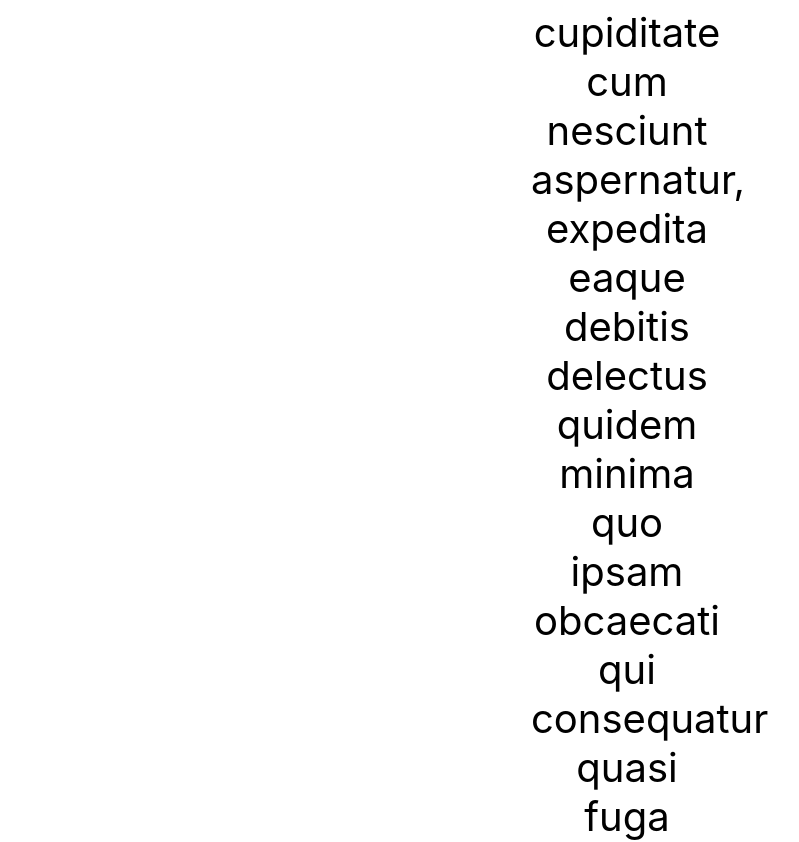
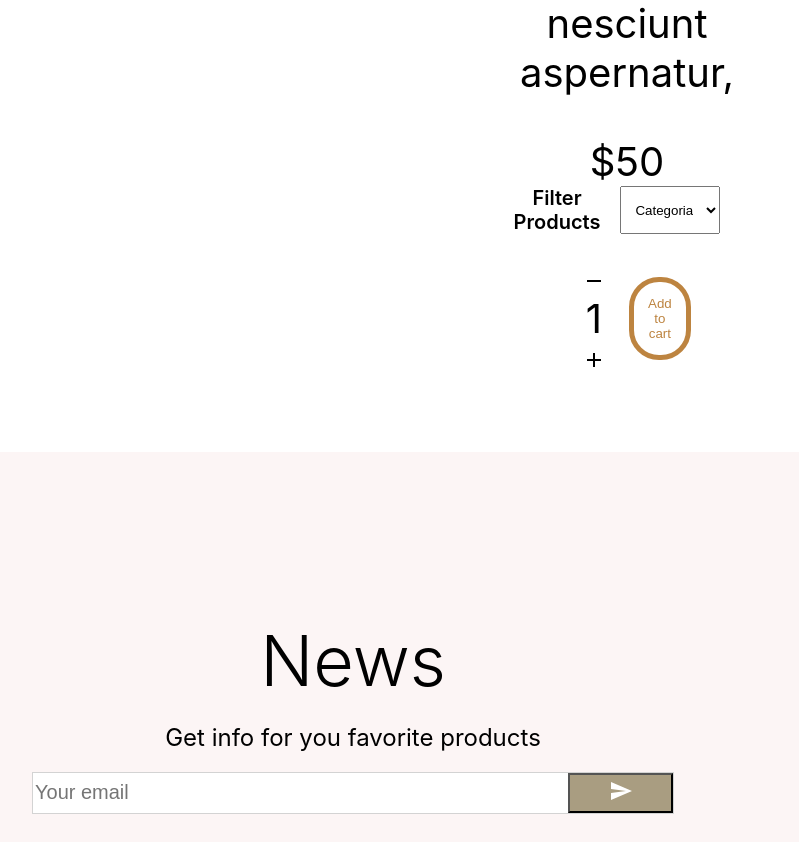
Before and after one commit to barbaroreyes/e-comerce-jew, a React (Create React App) app: page /product in a window 1280 px wide. Shown: the part 1121-1963 px from the top of the page, without its empty margins (287-1086 px from the left). Built offline with nearby package versions, Linux system fonts and the light colour scheme; no server answers; what aws-amplify would draw is missing.

Commit message:
update-single-page-product

```diff
--- a/src/pages/Product.js
+++ b/src/pages/Product.js
@@ -3,7 +3,7 @@ import NavBar from '../Compo/NavBar'
 import Anouncement from '../Compo/Anouncement';
 import Footer from '../Compo/Footer';
 import NewLetter from '../Compo/NewLetter';
-
+import {Remove,Add} from '@material-ui/icons';
 
 const Container = styled.div`
 
@@ -24,6 +24,10 @@ display:flex;
 justify-content: center;
 `
 const InfoContainer = styled.div`
+display:flex;
+justify-content: center;
+flex-direction: column;
+align-items: center;
 width:20%;
 font-size:40px;
 
@@ -35,7 +39,63 @@ font-weight: 300;
 const Des = styled.p`
 
 `
+const FilterContainer= styled.div`
+display:flex;
 
+ `
+
+// const Filter = styled.div`
+// margin:20px;
+//  `
+const FilterText = styled.span`
+font-size:20px;
+font-weight:600;
+margin-right:20px;
+`
+const Select = styled.select`
+ padding:10px;
+ margin-right:20px;
+ `
+ const Option = styled.option`
+margin:20px;
+
+ `
+ const AddContainer = styled.div`
+ width: 50%;
+ display:flex;
+align-items:center;
+justify-content:space-between;
+margin:20px;
+ `
+ const AmmountContainer = styled.div`
+
+
+ `
+ const Button = styled.button`
+padding:14px;
+background:transparent;
+color: rgb(189,132,64);
+border-radius:30px 30px;
+width:80%;
+cursor:pointer;
+margin:20px;
+font-weight:500
+font-size:18px;
+border:5px solid rgb(189,132,64);
+&:hover{
+  background:black;
+  color:#fff
+}
+ `
+ const Amount = styled.span`
+width:30px;
+height:30px;
+border-radius:10px;
+display:flex;
+align-items:center;
+justify-content:center;
+
+ `
 const Product = () => {
   return (
     <Container>
@@ -49,11 +109,29 @@ const Product = () => {
               <Title>Title</Title>
               <Des> Lorem ipsum dolor sit amet consectetur,
           adipisicing elit. Dolores eum accusamus quam ab, commodi eaque? Voluptatem in cupiditate cum nesciunt aspernatur,
-           expedita eaque debitis delectus quidem minima quo ipsam obcaecati qui
-           consequatur quasi fuga eligendi accusamus doloribus hic, harum optio! Accusamus qui aliquid, ad dolorem possimus fuga culpa animi molestiae.</Des>
-           <span>Price</span>
+           </Des>
+           <span>$50</span>
+
+           <FilterContainer><FilterText>Filter Products</FilterText>
+        <Select>
+            <Option disabled selected>Categoria</Option>
+            <Option>Perlas</Option>
+            <Option> Animales</Option>
+            <Option>Corazon</Option>
+            <Option>Redes</Option>
+            <Option>Otros</Option>
+          </Select>
+        </FilterContainer>
+        <AddContainer>
+         <AmmountContainer>
+           <Remove/>
+           <Amount>1</Amount>
+           <Add/>
+         </AmmountContainer>
+         <Button>Add to cart</Button>
+        </AddContainer>
           </InfoContainer>
-      </Wrapper>
+          </Wrapper>
 
       <NewLetter/>
       <Footer/>
```
